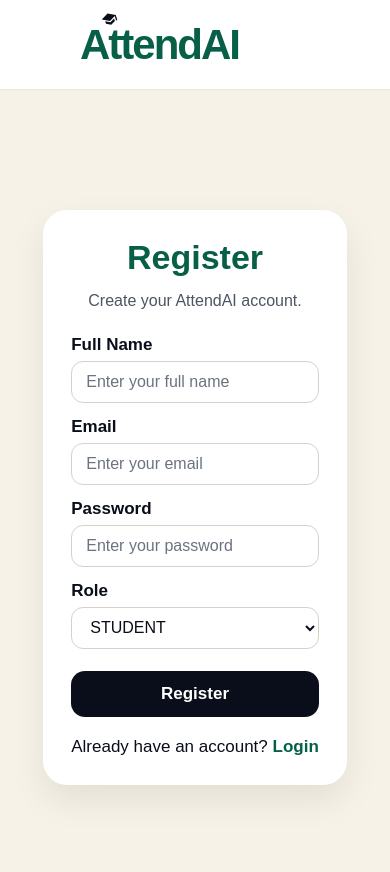
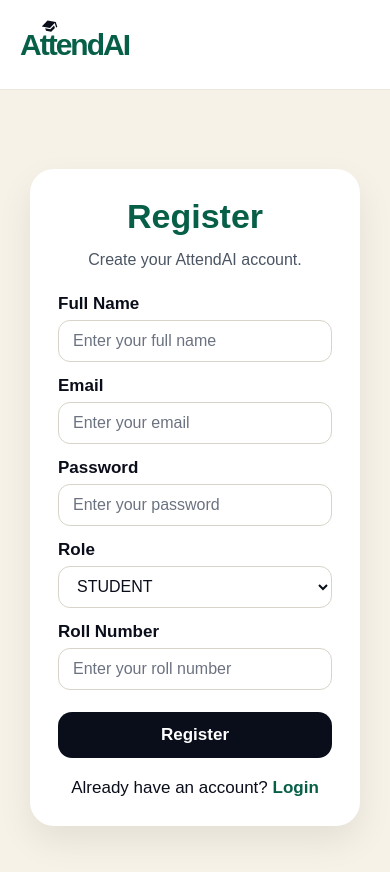
Before and after one commit to omrakibe/AI-Attendance-System, a React (Vite) app in the folder frontend/: page /register in a window 390 px wide. Shown: the top 872 px of the page. Built offline with nearby package versions, Linux system fonts and the light colour scheme.

Commit message:
Add role-based registration fields and responsive header

```diff
--- a/frontend/src/pages/Register.jsx
+++ b/frontend/src/pages/Register.jsx
@@ -20,6 +20,9 @@ function Register() {
   const [password, setPassword] = useState("");
   const [role, setRole] = useState("STUDENT");
 
+  const [rollNumber, setRollNumber] = useState("");
+  const [employeeId, setEmployeeId] = useState("");
+
   const handleRegister = async (e) => {
   e.preventDefault();
 
@@ -29,6 +32,14 @@ function Register() {
     password,
     role,
   };
+
+  if (role === "STUDENT") {
+    userData.rollNumber = rollNumber;
+  }
+
+  if (role === "FACULTY") {
+    userData.employeeId = employeeId;
+  }
 
   try {
     const response = await registerUser(userData);
@@ -86,17 +97,50 @@ function Register() {
             <label>Role</label>
 
             <select
-               value={role}
-               onChange={(e) => setRole(e.target.value)}
+             value={role}
+             onChange={(e) => {
+               const selectedRole = e.target.value;
+               setRole(selectedRole);
+
+               if (selectedRole === "STUDENT") {
+                   setEmployeeId("");
+               } else {
+                   setRollNumber("");
+               }
+             }}
             >
               <option value="STUDENT">STUDENT</option>
               <option value="FACULTY">FACULTY</option>
             </select>
+                  {role === "STUDENT" && (
+                     <>
+                        <label>Roll Number</label>
 
-            <Button
-              text="Register"
-              type="submit"
-            />
+                        <input
+                            type="text"
+                            placeholder="Enter your roll number"
+                            value={rollNumber}
+                            onChange={(e) => setRollNumber(e.target.value)}
+                        />
+                     </>
+                   )}
+
+                  {role === "FACULTY" && (
+                     <>
+                        <label>Employee ID</label>
+
+                        <input
+                            type="text"
+                            placeholder="Enter your employee ID"
+                            value={employeeId}
+                            onChange={(e) => setEmployeeId(e.target.value)}
+                        />
+                     </>
+                   )}
+                 <Button
+                    text="Register"
+                    type="submit"
+                 />
 
             <p className="login-text">
               Already have an account?
--- a/frontend/src/styles/Header.css
+++ b/frontend/src/styles/Header.css
@@ -46,3 +46,22 @@
 
     transform:rotate(-18deg);
 }
+@media (max-width: 425px) {
+
+    .header{
+        justify-content:flex-start;
+        padding:16px 20px;
+    }
+
+    .logo-wrapper{
+        margin-left:0;
+    }
+
+    .logo{
+        font-size:30px;
+    }
+
+    .cap-icon{
+        font-size:20px;
+    }
+}
--- a/frontend/src/styles/Register.css
+++ b/frontend/src/styles/Register.css
@@ -54,11 +54,12 @@ body{
     width:100%;
     height:44px;
     padding:0 14px;
-    border:1px solid #d7d2c8;
+    border:1px solid #D9D4C8;
     border-radius:12px;
     background:#ffffff;
     font-size:16px;
     color:#0A0E1A;
+    outline:none;
     transition:0.25s ease;
 }
 
```
